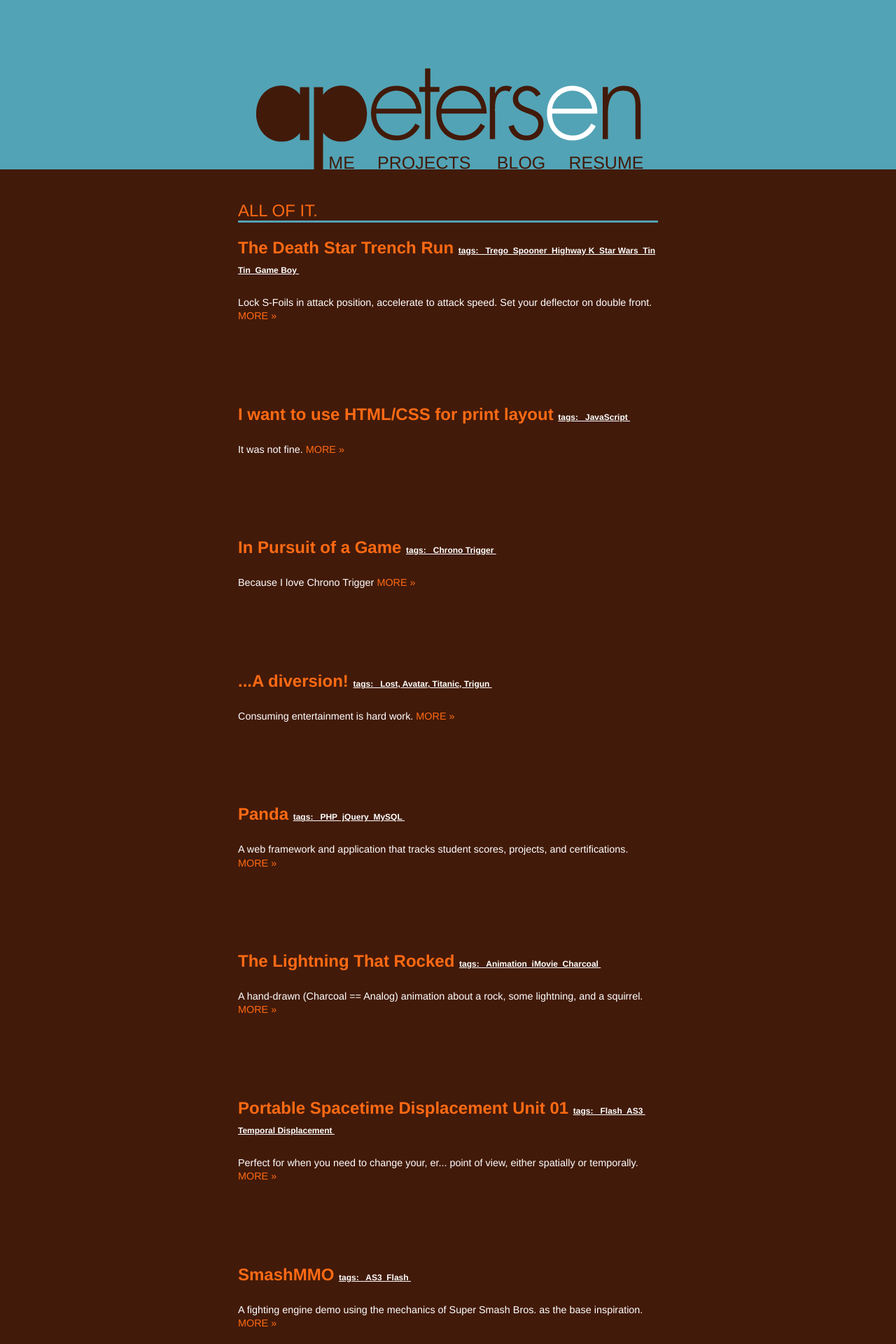
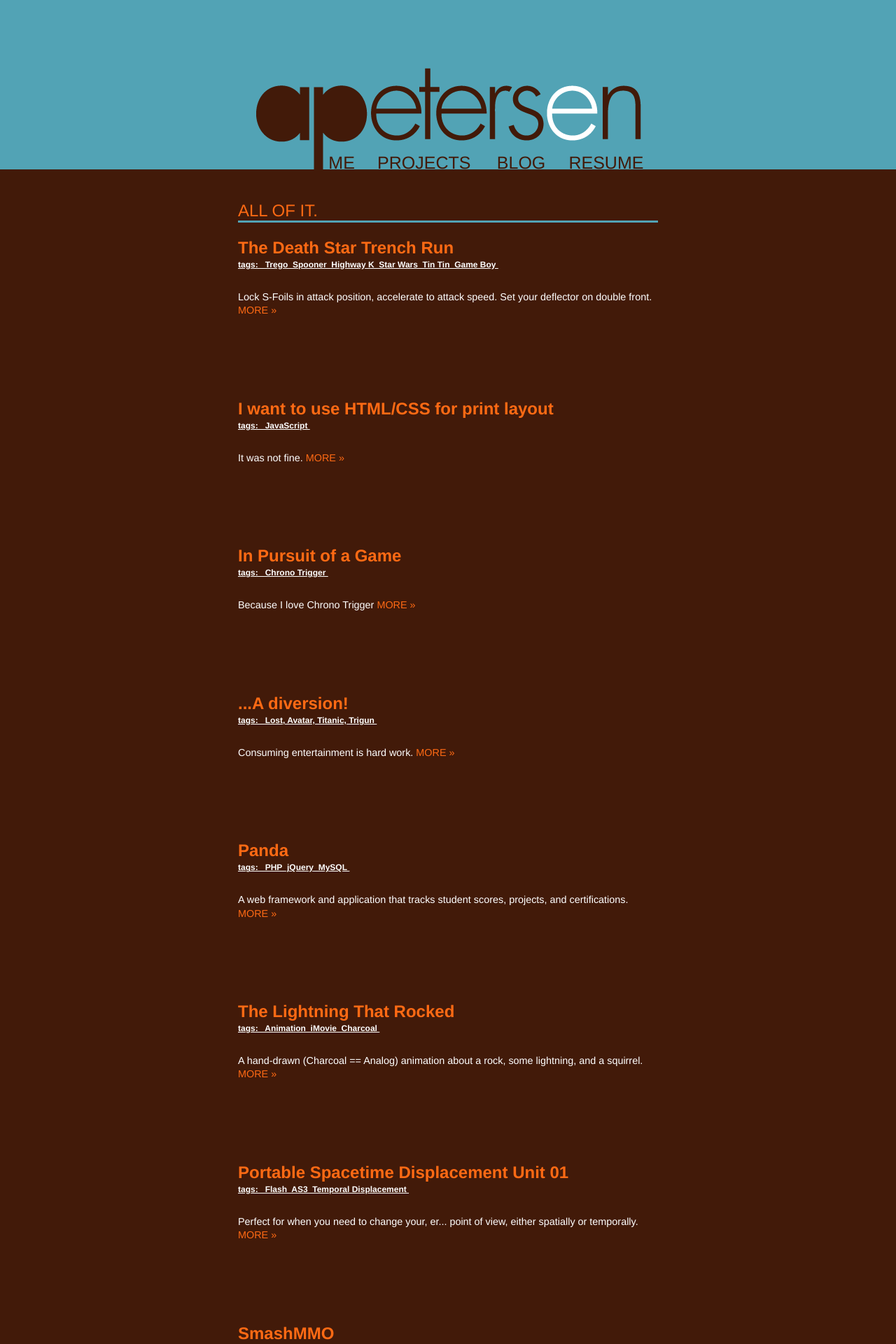
Before and after one commit to kirbysayshi/kirbysayshi.github.com, a Jekyll site: the page built from archive.html, in a window 1280 px wide. Shown: the top 1920 px of the page at 70% size. Built offline with Jekyll 4.4.1, drawn with Linux system fonts in a browser that asks for light colours; nearby versions of some CDN libraries.

Commit message:
css tweaks...

```diff
--- a/_layouts/post.html
+++ b/_layouts/post.html
@@ -12,7 +12,7 @@ layout: default
 
 	{% if(page.type != 'project') %}
 	<p class="signoff">
-	  &mdash;{{ page.date | date: "%b %d, %Y" }}
+	  &mdash; <a href="http://twitter.com/kirbysayshi">@KirbySaysHi</a> {{ page.date | date: "%b %d, %Y" }}
 	</p>
 	{% endif %}
 </div>
--- a/archive.html
+++ b/archive.html
@@ -9,12 +9,12 @@ title: Archive
 	<div class="post">
 		<h3>
 			<a href="{{ post.url }}">{{ post.title }}</a>
-			<span class='tags'>
+			<div class='tags'>
 				tags:&nbsp;&nbsp;
 				{% for tag in post.tags %}
 					{{ tag }}&nbsp;
 				{% endfor %}
-			</span>
+			</div>
 		</h3>
 		<p>
 			{{ post.oneliner }}
--- a/blog.html
+++ b/blog.html
@@ -14,5 +14,11 @@ title: Writings
 		{% endif %}
 		<h3><a href="{{ post.url }}">{{ post.title }}</a> <span class='projecturl'><a href="{{ page.projecturl }}">{{ page.projecturl }}</a></span></h3>
 		{{ post.content }}
+
+		{% if(page.type != 'project') %}
+		<p class="signoff">
+			&mdash; <a href="http://twitter.com/kirbysayshi">@KirbySaysHi</a> {{ post.date | date: "%b %d, %Y" }}
+		</p>
+		{% endif %}
 	</div>
 {% endfor %}
--- a/css/screen.css
+++ b/css/screen.css
@@ -40,7 +40,7 @@ h1#title{
 h3 span.projecturl a,
 h2 span.projecturl a,
 h2 span.archivelink a,
-span.tags {
+.tags {
 	font-size: 0.5em;
 	color: white;
 	text-decoration: underline;
```
